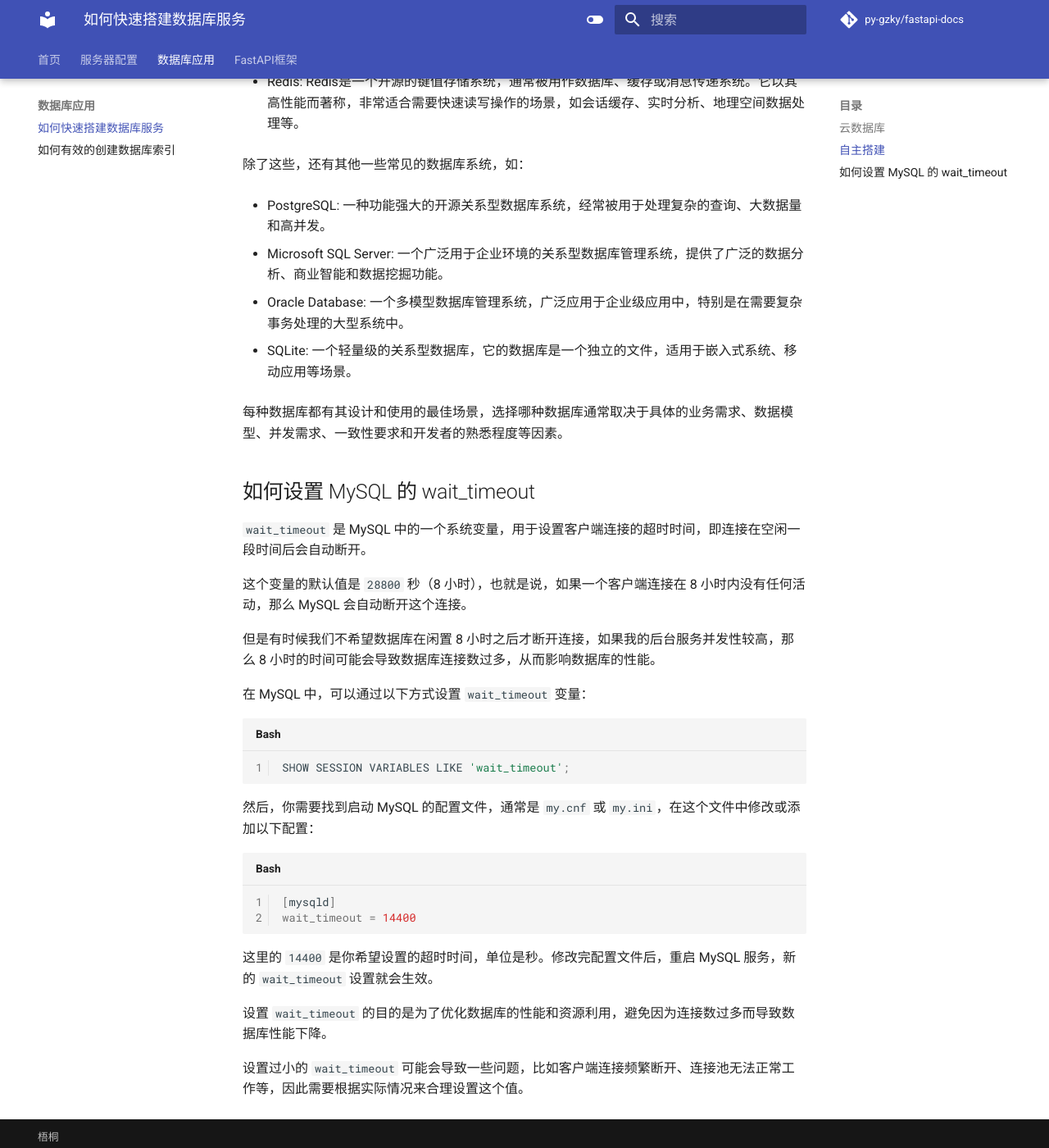
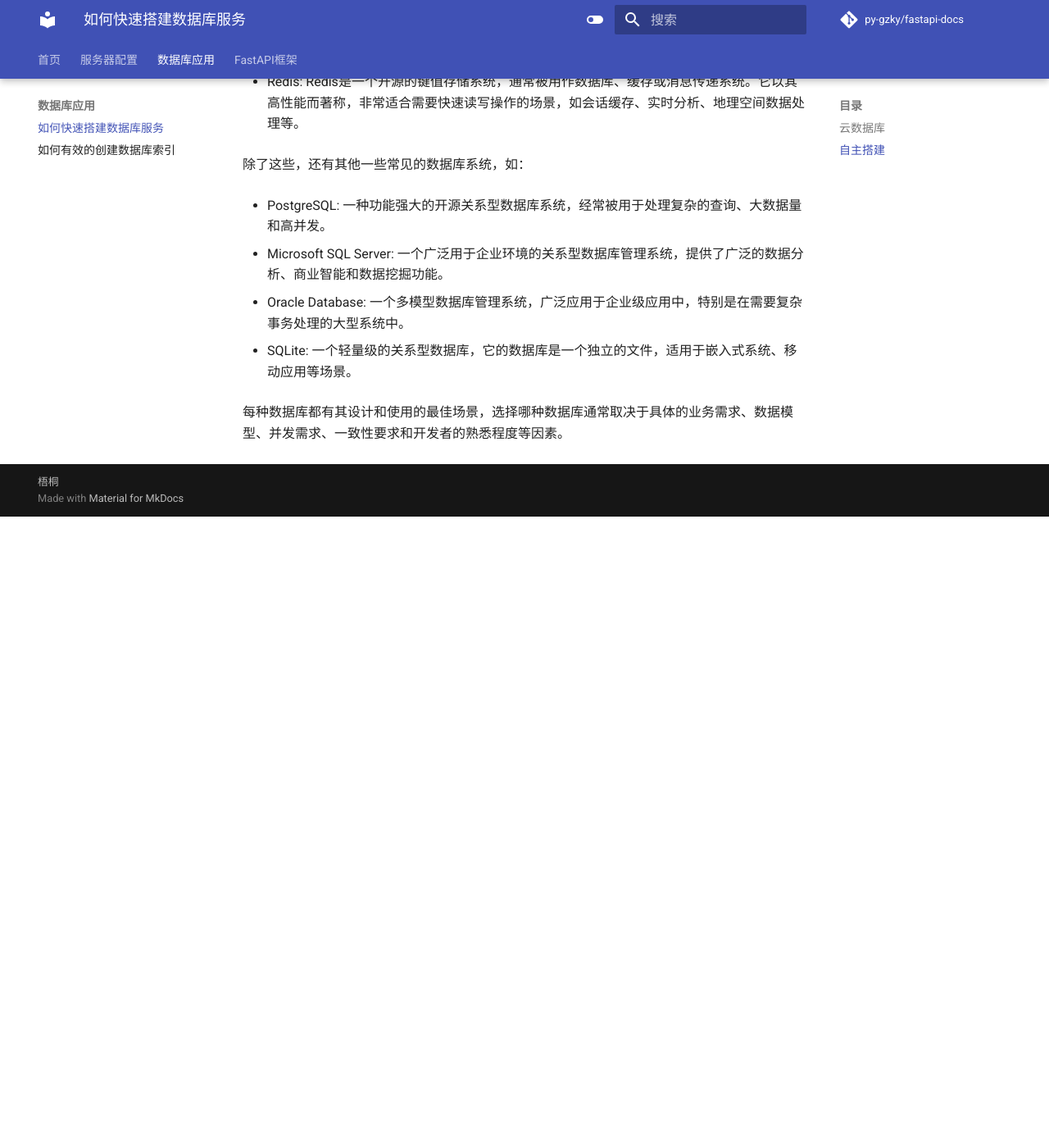
Before and after one commit to PY-GZKY/PythonBackendEngineerGuide, an MkDocs documentation site: the page built from docs/how-to-quickly-deploy-database.md, in a window 1280 px wide and 1400 px high, scrolled down 1327 px. Shown: the whole window at 82% size. Built offline with MkDocs 1.6.1 and Material for MkDocs 9.7.7, drawn with Linux system fonts in a browser that asks for light colours; comment, search, counter and statistics services are not loaded; after the commit the page ends 1957 px from its top, so only the background shows below that.

Commit message:
Update how-to-quickly-deploy-database.md

````diff
--- a/docs/how-to-quickly-deploy-database.md
+++ b/docs/how-to-quickly-deploy-database.md
@@ -53,30 +53,3 @@
 - SQLite: 一个轻量级的关系型数据库，它的数据库是一个独立的文件，适用于嵌入式系统、移动应用等场景。
 
 每种数据库都有其设计和使用的最佳场景，选择哪种数据库通常取决于具体的业务需求、数据模型、并发需求、一致性要求和开发者的熟悉程度等因素。
-
-## 如何设置  MySQL 的 wait_timeout
-
-`wait_timeout` 是 MySQL 中的一个系统变量，用于设置客户端连接的超时时间，即连接在空闲一段时间后会自动断开。
-
-这个变量的默认值是 `28800` 秒（8 小时），也就是说，如果一个客户端连接在 8 小时内没有任何活动，那么 MySQL 会自动断开这个连接。
-
-但是有时候我们不希望数据库在闲置 8 小时之后才断开连接，如果我的后台服务并发性较高，那么 8 小时的时间可能会导致数据库连接数过多，从而影响数据库的性能。
-
-在 MySQL 中，可以通过以下方式设置 `wait_timeout` 变量：
-
-```shell
-SHOW SESSION VARIABLES LIKE 'wait_timeout';
-```
-
-然后，你需要找到启动 MySQL 的配置文件，通常是 `my.cnf` 或 `my.ini`，在这个文件中修改或添加以下配置：
-
-```shell
-[mysqld]
-wait_timeout = 14400
-```
-
-这里的 `14400` 是你希望设置的超时时间，单位是秒。修改完配置文件后，重启 MySQL 服务，新的 `wait_timeout` 设置就会生效。
-
-设置 `wait_timeout` 的目的是为了优化数据库的性能和资源利用，避免因为连接数过多而导致数据库性能下降。
-
-设置过小的 `wait_timeout` 可能会导致一些问题，比如客户端连接频繁断开、连接池无法正常工作等，因此需要根据实际情况来合理设置这个值。
````
